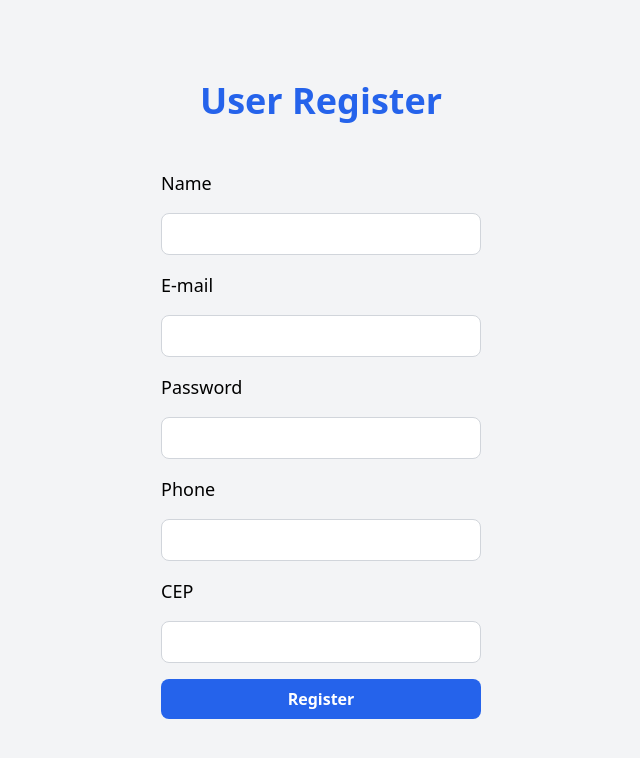
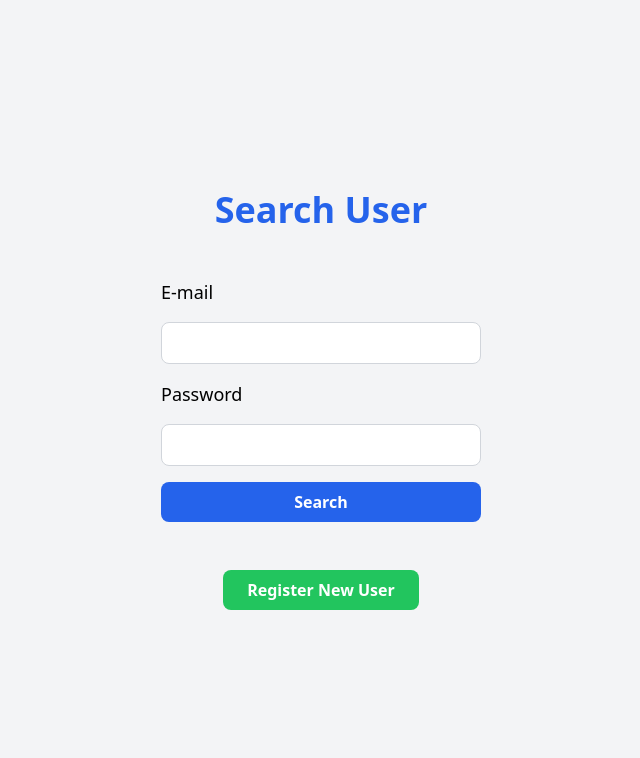
Before and after one commit to EduBarreira1212/node-sheets-reader, a React (Create React App) app in the folder web/user-register/: page / in a window 1280 px wide. Shown: the top 758 px of the page, without its empty margins (319-959 px from the left). Built offline with nearby package versions, Linux system fonts and the light colour scheme.

Commit message:
fix: updating routes

```diff
--- a/web/user-register/src/index.tsx
+++ b/web/user-register/src/index.tsx
@@ -13,11 +13,11 @@ const root = ReactDOM.createRoot(
 const router = createBrowserRouter([
   {
     path: "/",
-    element: <UserRegister/>
+    element: <SearchUser/>
   },
   {
-    path: "/search-user",
-    element: <SearchUser/>
+    path: "/user-register",
+    element: <UserRegister/>
   }
 ]);
 
--- a/web/user-register/src/pages/SearchUser.tsx
+++ b/web/user-register/src/pages/SearchUser.tsx
@@ -62,7 +62,7 @@ const SearchUser = () => {
                     <p>Phone: {user.phone}</p>
                     <p>CEP: {user.CEP}</p>
                 </section>}
-            <button onClick={() => navigate("/")} className="bg-green-500 text-white font-semibold py-2 px-6 rounded-lg hover:bg-green-600 focus:outline-none focus:ring-2 focus:ring-green-400 transition duration-300">Register New User</button>
+            <button onClick={() => navigate("/user-register")} className="bg-green-500 text-white font-semibold py-2 px-6 rounded-lg hover:bg-green-600 focus:outline-none focus:ring-2 focus:ring-green-400 transition duration-300">Register New User</button>
         </div>
     )
 }
--- a/web/user-register/src/pages/UserRegister.tsx
+++ b/web/user-register/src/pages/UserRegister.tsx
@@ -3,6 +3,7 @@ import Label from "../components/Label";
 import Submit from "../components/Submit";
 import ErrorMessage from "../components/ErrorMessage";
 import createUser from "../services/createUser";
+import { useNavigate } from "react-router-dom";
 
 type Inputs = {
   email: string
@@ -14,6 +15,8 @@ type Inputs = {
 
 function UserRegister() {
 
+  const navigate = useNavigate();
+
   const {
     register,
     handleSubmit,
@@ -21,6 +24,7 @@ function UserRegister() {
   } = useForm<Inputs>()
   const onSubmit: SubmitHandler<Inputs> = async (data) => {
     await createUser(data);
+    navigate("/");
   }
 
   return (
```
